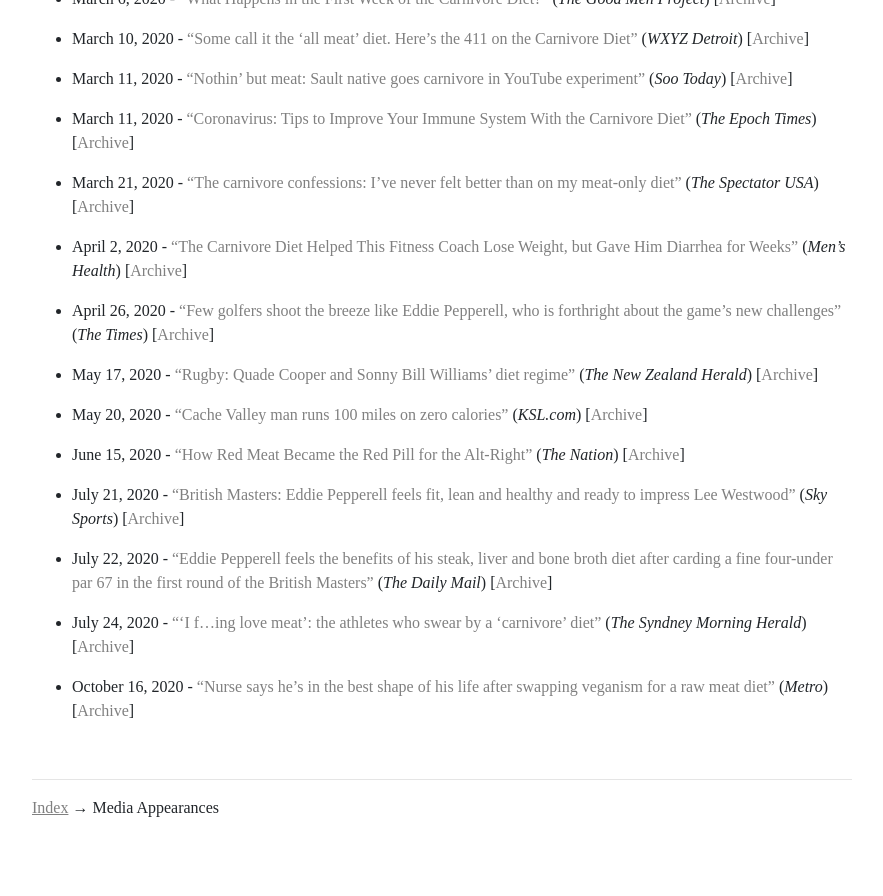
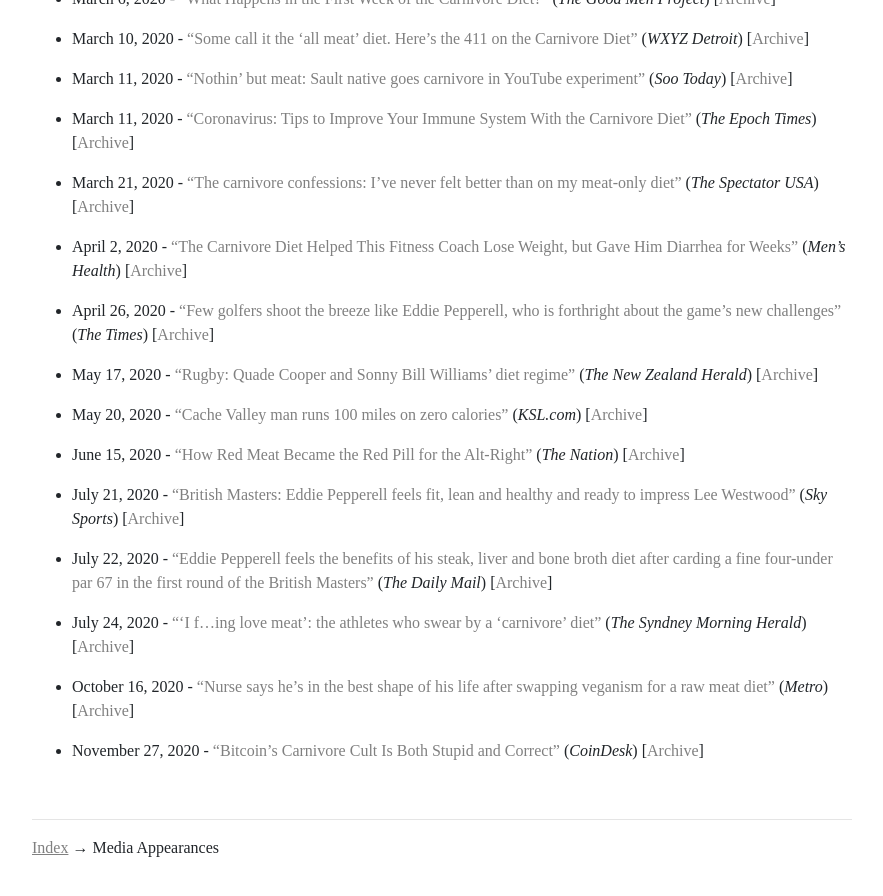
Before and after one commit to bitstein/justmeat.co, a Jekyll site: the page built from wiki/pages/media.md, in a window 1280 px wide and 900 px high, scrolled down 4112 px. Shown: the top 896 px of the window, without its empty margins (198-1081 px from the left). Built offline with Jekyll 4.4.1, drawn with Linux system fonts in a browser that asks for light colours; nearby versions of some CDN libraries; some web fonts are replaced; before the commit the page ends 4972 px from its top, so only the background shows below that.

Commit message:
Update media

```diff
--- a/wiki/pages/media.md
+++ b/wiki/pages/media.md
@@ -168,3 +168,5 @@
 * July 24, 2020 - [“‘I f...ing love meat’: the athletes who swear by a ‘carnivore’ diet”](https://www.smh.com.au/national/i-f-ing-love-meat-the-athletes-who-swear-by-the-carnivore-diet-20200604-p54zn7.html) (_The Syndney Morning Herald_) [[Archive](https://archive.fo/kjXCu)]
 
 * October 16, 2020 - [“Nurse says he’s in the best shape of his life after swapping veganism for a raw meat diet”](https://metro.co.uk/2020/10/16/nurse-says-hes-in-the-best-shape-of-his-life-after-swapping-veganism-for-a-raw-meat-diet-13431462/) (_Metro_) [[Archive](https://web.archive.org/web/20201017180904/https://metro.co.uk/2020/10/16/nurse-says-hes-in-the-best-shape-of-his-life-after-swapping-veganism-for-a-raw-meat-diet-13431462/)]
+
+* November 27, 2020 - [“Bitcoin’s Carnivore Cult Is Both Stupid and Correct”](https://www.coindesk.com/bitcoin-carnivore-cult-both-stupid-and-correct) (_CoinDesk_) [[Archive](https://web.archive.org/web/20201127184201/https://www.coindesk.com/bitcoin-carnivore-cult-both-stupid-and-correct)]
```
